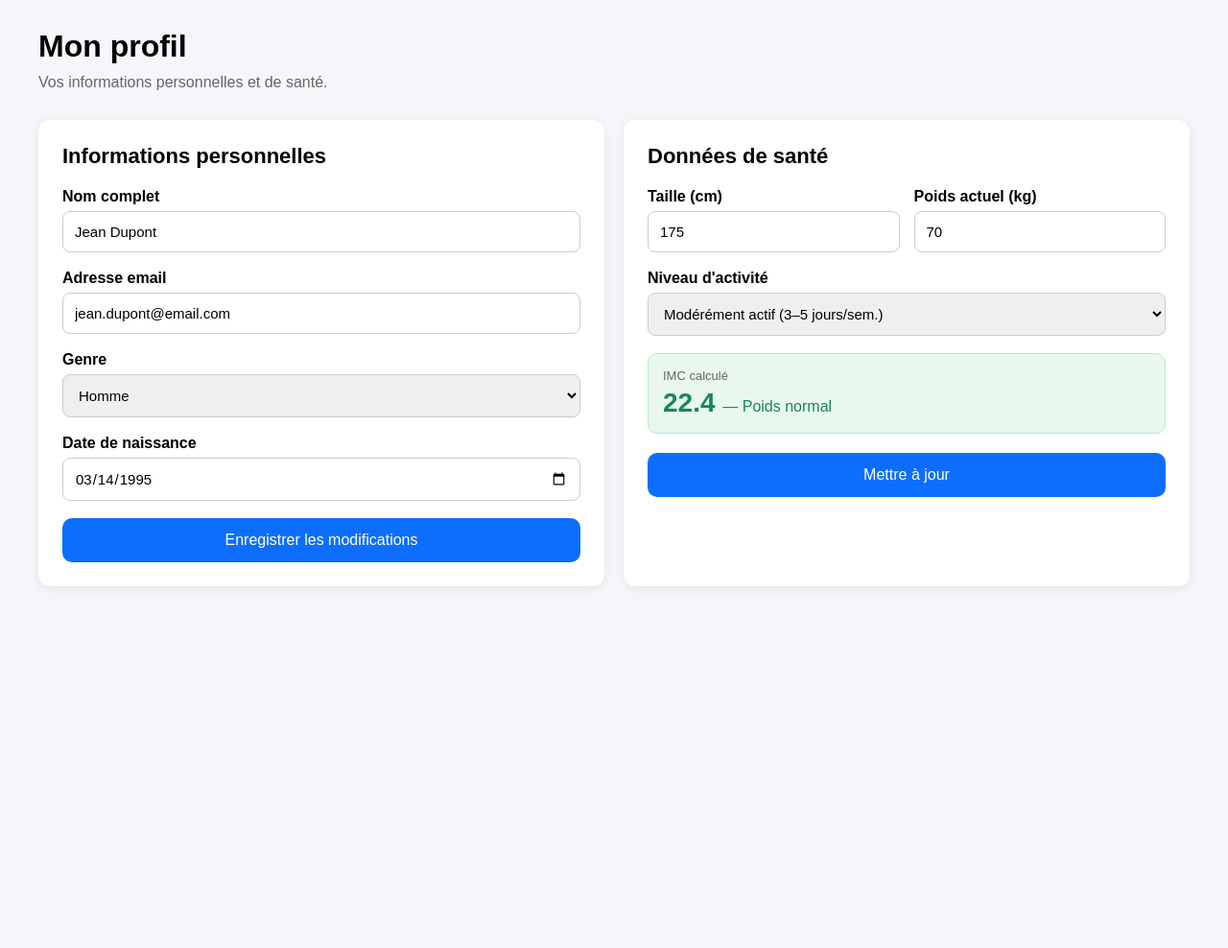
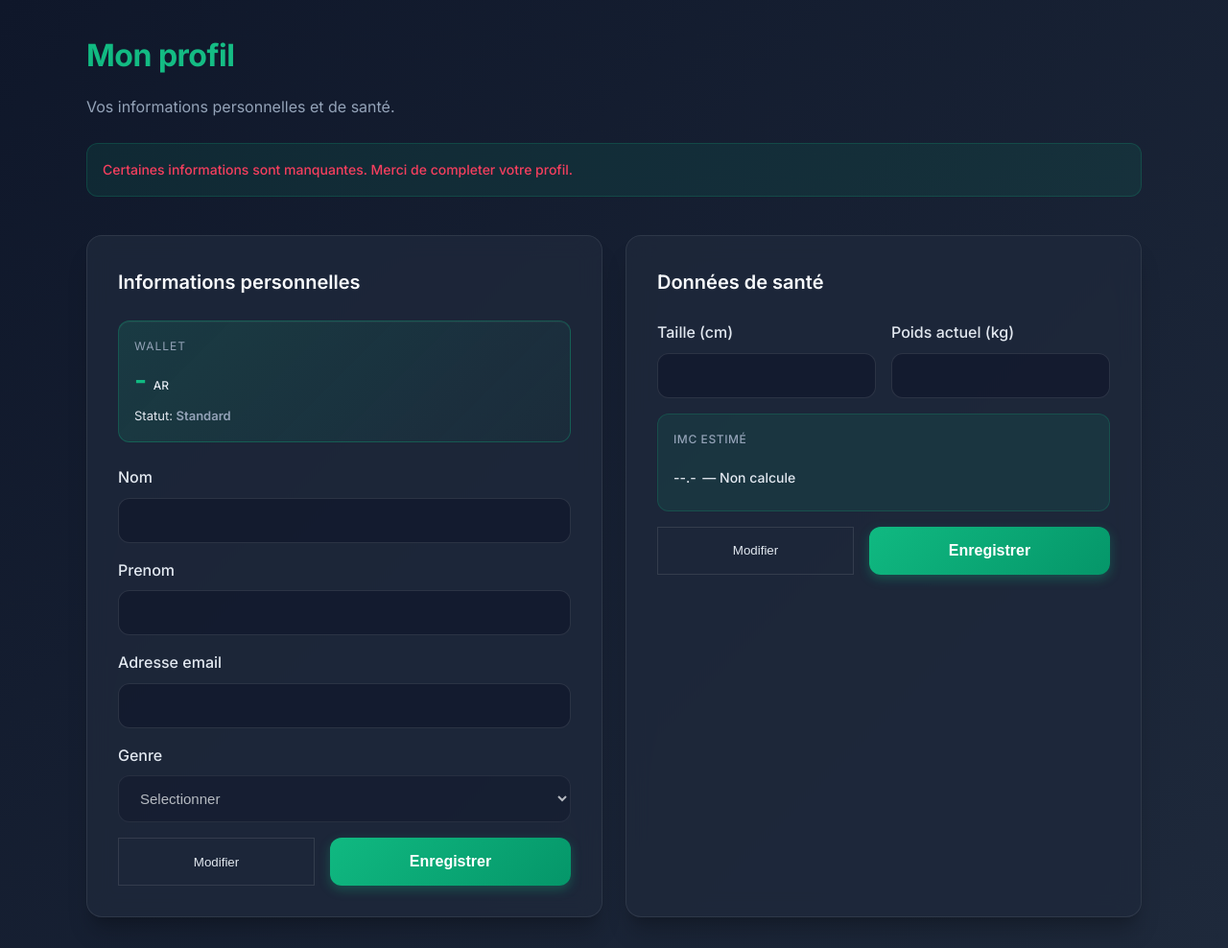
Before and after one commit to 5teeve/BodyMetric, a CodeIgniter 4 app: the page made by app/Views/profil/profil.php in a window 1280 px wide. Shown: the whole page at 96% size. Before the commit the page ends 586 px from the top, so only its background shows below. Run offline with PHP 8.4 and a stand-in for CodeIgniter, Linux system fonts and the light colour scheme; the template is opened without the code that fills it, so the values that code supplies are empty; some libraries are stand-ins or nearby versions.

Commit message:
add full profil

```diff
--- a/app/Config/Routes.php
+++ b/app/Config/Routes.php
@@ -12,3 +12,7 @@ $routes->post('/inscription/step1', 'AuthController::handleStep1');
 $routes->get('/inscription/step2', 'AuthController::showStep2');
 $routes->post('/inscription/step2', 'AuthController::handleStep2');
 $routes->get('/ajax/calculate-imc', 'AuthController::calculateImcAjax');
+
+$routes->get('/profil', 'ProfilController::index');
+$routes->post('/profil/perso-ajax', 'ProfilController::updatePersonal');
+$routes->post('/profil/sante-ajax', 'ProfilController::updateHealth');
--- a/app/Views/inscription/register_step1.php
+++ b/app/Views/inscription/register_step1.php
@@ -52,7 +52,7 @@
                     <label>Genre</label>
                     <div class="radio-group">
                         <?php $genre = old('genre', $registration['genre'] ?? ''); ?>
-                        <label class="radio-item"><input type="radio" name="genre" value="H" <?= $genre === 'H' ? 'checked' : '' ?> required> Homme</label>
+                        <label class="radio-item"><input type="radio" name="genre" value="M" <?= $genre === 'M' ? 'checked' : '' ?> required> Homme</label>
                         <label class="radio-item"><input type="radio" name="genre" value="F" <?= $genre === 'F' ? 'checked' : '' ?>> Femme</label>
                     </div>
                     <?php if (isset($errors['genre'])): ?>
--- a/app/Views/profil/profil.php
+++ b/app/Views/profil/profil.php
@@ -10,12 +10,39 @@
 
 <body>
 
+    <?php
+    $nom = $user['nom'] ?? '';
+    $prenom = $user['prenom'] ?? '';
+    $email = $user['email'] ?? '';
+    $genre = $user['genre'] ?? '';
+    $taille = $user['taille'] ?? '';
+    $poids = $user['poids'] ?? '';
+    $wallet = $user['wallet'] ?? null;
+    $isGold = $user['is_gold'] ?? null;
+    $imc = $user['imc'] ?? null;
+    $imcLabel = $imcLabel ?? 'Non calcule';
+
+    $missingPersonal = empty($nom) || empty($prenom) || empty($email) || empty($genre);
+    $missingHealth = empty($taille) || empty($poids);
+
+    $personalDisabled = 'disabled';
+    $healthDisabled = 'disabled';
+    ?>
+
     <div class="page">
 
         <div class="page-title">Mon profil</div>
         <div class="page-sub">
             Vos informations personnelles et de santé.
         </div>
+
+        <?php if ($missingPersonal || $missingHealth): ?>
+            <div class="alert alert-danger">
+                Certaines informations sont manquantes. Merci de completer votre profil.
+            </div>
+        <?php endif; ?>
+
+        <div id="profileAlert" class="alert" hidden></div>
 
         <div class="row">
 
@@ -26,32 +53,50 @@
                         Informations personnelles
                     </div>
 
+                    <div class="wallet-card">
+                        <div class="wallet-title">Wallet</div>
+                        <div class="wallet-value">
+                            <?= esc(is_null($wallet) ? '-' : number_format((float) $wallet, 2, '.', ' ')) ?> <span>AR</span>
+                        </div>
+                        <div class="wallet-meta">
+                            Statut: <span class="<?= ($isGold === 1 || $isGold === '1') ? 'gold' : 'standard' ?>">
+                                <?= ($isGold === 1 || $isGold === '1') ? 'Gold' : 'Standard' ?>
+                            </span>
+                        </div>
+                    </div>
+
+                    <form method="post" action="<?= base_url('profil/perso-ajax') ?>" data-ajax="profile" data-section="personal">
+                        <?= csrf_field() ?>
+
                         <div class="field">
-                        <label>Nom complet</label>
-                        <input type="text" value="Jean Dupont">
+                            <label>Nom</label>
+                            <input type="text" name="nom" class="input-field js-editable" value="<?= esc($nom) ?>" <?= $personalDisabled ?>>
+                        </div>
+
+                        <div class="field">
+                            <label>Prenom</label>
+                            <input type="text" name="prenom" class="input-field js-editable" value="<?= esc($prenom) ?>" <?= $personalDisabled ?>>
                         </div>
 
                         <div class="field">
                             <label>Adresse email</label>
-                        <input type="email" value="jean.dupont@email.com">
+                            <input type="email" name="email" class="input-field js-editable" value="<?= esc($email) ?>" <?= $personalDisabled ?>>
                         </div>
 
                         <div class="field">
                             <label>Genre</label>
-                        <select>
-                            <option selected>Homme</option>
-                            <option>Femme</option>
+                            <select name="genre" class="js-editable" <?= $personalDisabled ?>>
+                                <option value="" <?= ($genre === '') ? 'selected' : '' ?> disabled>Selectionner</option>
+                                <option value="M" <?= ($genre === 'M') ? 'selected' : '' ?>>Homme</option>
+                                <option value="F" <?= ($genre === 'F') ? 'selected' : '' ?>>Femme</option>
                             </select>
                         </div>
 
-                    <div class="field">
-                        <label>Date de naissance</label>
-                        <input type="date" value="1995-03-14">
+                        <div class="action-row">
+                            <button class="btn-secondary js-edit-btn" type="button">Modifier</button>
+                            <button class="btn-main js-submit" type="submit" <?= $personalDisabled ?>>Enregistrer</button>
                         </div>
-
-                    <button class="btn-main">
-                        Enregistrer les modifications
-                    </button>
+                    </form>
 
                 </div>
             </div>
@@ -63,44 +108,40 @@
                         Données de santé
                     </div>
 
+                    <form id="form2" method="post" action="<?= base_url('profil/sante-ajax') ?>" data-ajax="profile" data-section="health">
+                        <?= csrf_field() ?>
+
                         <div class="row2">
 
                             <div class="field">
                                 <label>Taille (cm)</label>
-                            <input type="number" value="175">
+                                <input type="number" name="taille" class="input-field js-editable" value="<?= esc($taille) ?>" <?= $healthDisabled ?>>
                             </div>
 
                             <div class="field">
                                 <label>Poids actuel (kg)</label>
-                            <input type="number" value="70">
+                                <input type="number" name="poids" class="input-field js-editable" value="<?= esc($poids) ?>" <?= $healthDisabled ?>>
                             </div>
 
                         </div>
 
-                    <div class="field">
-                        <label>Niveau d'activité</label>
-                        <select>
-                            <option>
-                                Modérément actif (3–5 jours/sem.)
-                            </option>
-                        </select>
-                    </div>
-
                         <div class="alert">
 
-                        <div class="small">
+                            <div class="small bmi-label">
                                 IMC calculé
                             </div>
 
                             <div class="imc">
-                            22.4 <span>— Poids normal</span>
+                                <span id="bmiValue"><?= esc($imc ?? '-') ?></span> <span id="bmiLabelText">— <?= esc($imcLabel) ?></span>
                             </div>
 
                         </div>
 
-                    <button class="btn-main">
-                        Mettre à jour
-                    </button>
+                        <div class="action-row">
+                            <button class="btn-secondary js-edit-btn" type="button">Modifier</button>
+                            <button class="btn-main js-submit" type="submit" <?= $healthDisabled ?>>Enregistrer</button>
+                        </div>
+                    </form>
 
                 </div>
             </div>
@@ -111,4 +152,7 @@
 
 </body>
 
+<script src="<?= base_url('js/register_step2.js') ?>"></script>
+<script src="<?= base_url('js/profil.js') ?>"></script>
+
 </html>
--- a/public/css/profil.css
+++ b/public/css/profil.css
@@ -1,127 +1,204 @@
-* {
-  margin: 0;
-  padding: 0;
-  box-sizing: border-box;
-  font-family: Arial, sans-serif;
-}
+@import url('register_step1.css');
 
 body {
-  background: #f4f6f9;
-  padding: 30px;
+  justify-content: flex-start;
+  align-items: stretch;
+  padding: var(--spacing-xl);
 }
 
 .page {
-  max-width: 1200px;
-  margin: auto;
+  width: 100%;
+  max-width: 1100px;
+  margin: 0 auto;
+  display: flex;
+  flex-direction: column;
+  gap: var(--spacing-lg);
 }
 
 .page-title {
   font-size: 32px;
-  font-weight: bold;
-  margin-bottom: 10px;
+  font-weight: 700;
+  letter-spacing: -0.5px;
+  background: linear-gradient(135deg, var(--primary) 0%, #34d399 100%);
+  -webkit-background-clip: text;
+  -webkit-text-fill-color: transparent;
+  background-clip: text;
 }
 
 .page-sub {
-  color: #666;
-  margin-bottom: 30px;
+  color: var(--text-muted);
+  margin-top: -8px;
 }
 
 .row {
-  display: flex;
-  gap: 20px;
-  flex-wrap: wrap;
+  display: grid;
+  grid-template-columns: repeat(auto-fit, minmax(320px, 1fr));
+  gap: var(--spacing-lg);
 }
 
 .col {
-  flex: 1;
-  min-width: 320px;
+  min-width: 0;
 }
 
 .card {
-  background: white;
-  border-radius: 12px;
-  padding: 25px;
-  box-shadow: 0 2px 10px rgba(0, 0, 0, 0.08);
   height: 100%;
 }
 
 .card-title {
-  font-size: 22px;
-  font-weight: bold;
-  margin-bottom: 20px;
+  font-size: 20px;
+  font-weight: 600;
+  margin-bottom: var(--spacing-lg);
+  color: var(--text);
+}
+
+.wallet-card {
+  background: linear-gradient(135deg, rgba(16, 185, 129, 0.15), rgba(16, 185, 129, 0.04));
+  border: 1px solid rgba(16, 185, 129, 0.3);
+  border-radius: var(--radius-md);
+  padding: var(--spacing-md);
+  margin-bottom: var(--spacing-lg);
+  box-shadow: inset 0 1px 1px rgba(255, 255, 255, 0.06);
+}
+
+.wallet-title {
+  font-size: 12px;
+  text-transform: uppercase;
+  letter-spacing: 1px;
+  color: var(--text-muted);
+  margin-bottom: var(--spacing-xs);
+}
+
+.wallet-value {
+  font-size: 28px;
+  font-weight: 700;
+  color: var(--primary);
+}
+
+.wallet-value span {
+  font-size: 12px;
+  color: var(--text-secondary);
+  font-weight: 500;
+}
+
+.wallet-meta {
+  margin-top: var(--spacing-xs);
+  font-size: 13px;
+  color: var(--text-secondary);
+}
+
+.wallet-meta .gold {
+  color: #fbbf24;
+  font-weight: 600;
+}
+
+.wallet-meta .standard {
+  color: var(--text-muted);
+  font-weight: 600;
 }
 
 .field {
-  margin-bottom: 18px;
+  margin-bottom: var(--spacing-md);
 }
 
 .field label {
   display: block;
-  margin-bottom: 6px;
-  font-weight: 600;
+  margin-bottom: var(--spacing-sm);
+  font-weight: 500;
+  color: var(--text-secondary);
 }
 
 .field input,
 .field select {
   width: 100%;
-  padding: 12px;
-  border: 1px solid #ccc;
-  border-radius: 8px;
+  padding: 14px 18px;
+  background: var(--input-bg);
+  border: 1px solid var(--input-border);
+  border-radius: var(--radius-md);
+  color: var(--text);
   font-size: 15px;
+  outline: none;
+  transition: all var(--transition-base);
+}
+
+.field input:focus,
+.field select:focus {
+  border-color: var(--input-border-focus);
+  box-shadow: 0 0 0 3px var(--primary-glow);
 }
 
 .row2 {
-  display: flex;
-  gap: 15px;
-}
-
-.row2 .field {
-  flex: 1;
+  display: grid;
+  grid-template-columns: repeat(auto-fit, minmax(160px, 1fr));
+  gap: var(--spacing-md);
 }
 
 .alert {
-  background: #e8f8ee;
-  border: 1px solid #b7ebc6;
-  border-radius: 10px;
-  padding: 15px;
-  margin-bottom: 20px;
+  background: rgba(16, 185, 129, 0.1);
+  border: 1px solid rgba(16, 185, 129, 0.2);
+  border-radius: var(--radius-md);
+  padding: var(--spacing-md);
+  margin-bottom: var(--spacing-md);
 }
 
 .small {
-  font-size: 13px;
-  color: #666;
+  font-size: 12px;
+  color: var(--text-muted);
+  text-transform: uppercase;
+  letter-spacing: 0.6px;
 }
 
 .imc {
   font-size: 28px;
-  font-weight: bold;
-  color: #198754;
-  margin-top: 5px;
+  font-weight: 700;
+  color: var(--primary);
+  margin-top: var(--spacing-xs);
 }
 
 .imc span {
-  font-size: 16px;
-  font-weight: normal;
+  font-size: 14px;
+  font-weight: 500;
+  color: var(--text-secondary);
 }
 
 .btn-main {
   width: 100%;
-  padding: 14px;
+  padding: 16px 24px;
+  background: linear-gradient(135deg, var(--primary) 0%, var(--primary-hover) 100%);
   border: none;
-  border-radius: 10px;
-  background: #0d6efd;
+  border-radius: var(--radius-md);
   color: white;
   font-size: 16px;
+  font-weight: 600;
   cursor: pointer;
-  transition: 0.3s;
+  transition: all var(--transition-base);
+  box-shadow: 0 4px 12px rgba(16, 185, 129, 0.3);
 }
 
 .btn-main:hover {
-  background: #0b5ed7;
+  transform: translateY(-1px);
+  box-shadow: 0 6px 20px rgba(16, 185, 129, 0.4);
+}
+
+.btn-main:active {
+  transform: translateY(0);
+}
+
+.action-row {
+  display: flex;
+  gap: var(--spacing-md);
+}
+
+.action-row .btn-main,
+.action-row .btn-secondary {
+  flex: 1;
 }
 
 @media (max-width: 768px) {
-  .row2 {
-    flex-direction: column;
+  body {
+    padding: var(--spacing-lg);
+  }
+
+  .page-title {
+    font-size: 26px;
   }
 }
--- /dev/null
+++ b/public/js/profil.js
@@ -0,0 +1,152 @@
+document.addEventListener("DOMContentLoaded", () => {
+  const alertBox = document.getElementById("profileAlert");
+
+  function showAlert(message, type) {
+    if (!alertBox) return;
+    alertBox.textContent = message;
+    alertBox.classList.remove("alert-success", "alert-danger");
+    alertBox.classList.add(
+      type === "success" ? "alert-success" : "alert-danger",
+    );
+    alertBox.hidden = false;
+  }
+
+  function clearFieldErrors(form) {
+    form.querySelectorAll(".field-error").forEach((el) => el.remove());
+    form
+      .querySelectorAll(".error")
+      .forEach((el) => el.classList.remove("error"));
+  }
+
+  function applyFieldErrors(form, errors) {
+    Object.entries(errors).forEach(([name, message]) => {
+      const input = form.querySelector(`[name="${name}"]`);
+      if (!input) return;
+      input.classList.add("error");
+
+      const container = input.closest(".field");
+      if (!container) return;
+
+      const errorDiv = document.createElement("div");
+      errorDiv.className = "field-error";
+      errorDiv.textContent = message;
+      container.appendChild(errorDiv);
+    });
+  }
+
+  function validatePersonal(form) {
+    const errors = {};
+    const nom = form.querySelector('[name="nom"]');
+    const prenom = form.querySelector('[name="prenom"]');
+    const email = form.querySelector('[name="email"]');
+    const genre = form.querySelector('[name="genre"]');
+
+    if (!nom || !nom.value.trim()) errors.nom = "Le nom est requis";
+    if (!prenom || !prenom.value.trim()) errors.prenom = "Le prenom est requis";
+    if (!email || !email.value.trim()) {
+      errors.email = "L'email est requis";
+    } else if (!/^[^\s@]+@[^\s@]+\.[^\s@]+$/.test(email.value.trim())) {
+      errors.email = "Email invalide";
+    }
+    if (!genre || !genre.value) errors.genre = "Le genre est requis";
+
+    return errors;
+  }
+
+  function validateHealth(form) {
+    const errors = {};
+    const taille = form.querySelector('[name="taille"]');
+    const poids = form.querySelector('[name="poids"]');
+    const tailleVal = taille ? parseFloat(taille.value) : NaN;
+    const poidsVal = poids ? parseFloat(poids.value) : NaN;
+
+    if (!taille || isNaN(tailleVal)) errors.taille = "La taille est requise";
+    if (!poids || isNaN(poidsVal)) errors.poids = "Le poids est requis";
+
+    return errors;
+  }
+
+  function setFormEditable(form, isEditable) {
+    form.querySelectorAll(".js-editable").forEach((input) => {
+      input.disabled = !isEditable;
+    });
+
+    const submit = form.querySelector(".js-submit");
+    if (submit) submit.disabled = !isEditable;
+
+    const editBtn = form.querySelector(".js-edit-btn");
+    if (editBtn) editBtn.disabled = isEditable;
+  }
+
+  document.querySelectorAll(".js-edit-btn").forEach((btn) => {
+    btn.addEventListener("click", () => {
+      const form = btn.closest("form");
+      if (!form) return;
+      setFormEditable(form, true);
+    });
+  });
+
+  document.querySelectorAll('form[data-ajax="profile"]').forEach((form) => {
+    form.addEventListener("submit", (event) => {
+      event.preventDefault();
+
+      clearFieldErrors(form);
+
+      const section = form.getAttribute("data-section");
+      const localErrors =
+        section === "health" ? validateHealth(form) : validatePersonal(form);
+      if (Object.keys(localErrors).length > 0) {
+        applyFieldErrors(form, localErrors);
+        showAlert("Veuillez corriger les erreurs du formulaire.", "error");
+        return;
+      }
+
+      const endpoint = form.getAttribute("action");
+      const formData = new FormData(form);
+
+      const xhr = new XMLHttpRequest();
+      xhr.open("POST", endpoint, true);
+      xhr.setRequestHeader("X-Requested-With", "XMLHttpRequest");
+
+      xhr.onload = () => {
+        let payload = null;
+
+        try {
+          payload = JSON.parse(xhr.responseText);
+        } catch (e) {
+          showAlert("Reponse invalide du serveur.", "error");
+          return;
+        }
+
+        if (xhr.status < 200 || xhr.status >= 300 || !payload.success) {
+          if (payload && payload.errors) {
+            applyFieldErrors(form, payload.errors);
+          }
+          showAlert(
+            payload && payload.message
+              ? payload.message
+              : "Une erreur est survenue.",
+            "error",
+          );
+          return;
+        }
+
+        showAlert(payload.message || "Mise a jour reussie.", "success");
+        setFormEditable(form, false);
+
+        if (payload.imc && payload.imcLabel) {
+          const bmiValue = document.getElementById("bmiValue");
+          const bmiLabel = document.getElementById("bmiLabelText");
+          if (bmiValue) bmiValue.textContent = Number(payload.imc).toFixed(1);
+          if (bmiLabel) bmiLabel.textContent = `— ${payload.imcLabel}`;
+        }
+      };
+
+      xhr.onerror = () => {
+        showAlert("Erreur reseau. Veuillez reessayer.", "error");
+      };
+
+      xhr.send(formData);
+    });
+  });
+});
--- a/public/js/register_step2.js
+++ b/public/js/register_step2.js
@@ -20,12 +20,14 @@ document.addEventListener('DOMContentLoaded', function() {
 
     const tailleInput = form.taille;
     const poidsInput = form.poids;
-    const mdpInput = form.mdp;
+    const mdpInput = form.mdp || null;
     const bmiValue = document.getElementById('bmiValue');
     const bmiIndicator = document.getElementById('bmiIndicator');
     const bmiIndicatorDot = document.getElementById('bmiIndicatorDot');
     const bmiCategory = document.getElementById('bmiCategory');
     const bmiLabel = document.querySelector('.bmi-label');
+
+    if (!tailleInput || !poidsInput || !bmiValue) return;
 
     let debounceTimer;
     const DEBOUNCE_DELAY = 300; // ms
@@ -42,8 +44,10 @@ document.addEventListener('DOMContentLoaded', function() {
 
         if (taille <= 0 || poids <= 0 || isNaN(taille) || isNaN(poids)) {
             bmiValue.textContent = '--.-';
+            if (bmiIndicator) {
                 bmiIndicator.style.left = '0%';
                 bmiIndicator.style.borderColor = '';
+            }
             if (bmiIndicatorDot) bmiIndicatorDot.style.background = '';
             if (bmiCategory) bmiCategory.style.display = 'none';
             if (bmiLabel) bmiLabel.textContent = 'IMC Estimé';
@@ -134,8 +138,10 @@ document.addEventListener('DOMContentLoaded', function() {
             position = Math.min(75 + ((imc - 30) / 10) * 25, 100);
         }
 
+        if (bmiIndicator) {
             bmiIndicator.style.left = position + '%';
             bmiIndicator.style.borderColor = gaugeColor;
+        }
 
         // Update dot color
         if (bmiIndicatorDot) {
@@ -143,12 +149,16 @@ document.addEventListener('DOMContentLoaded', function() {
         }
 
         // Update value color
+        if (bmiValue) {
             bmiValue.style.color = gaugeColor;
             bmiValue.style.textShadow = `0 0 20px ${gaugeColor}40`;
+        }
 
         // Animation pulse
+        if (bmiValue) {
             bmiValue.classList.add('updating');
             setTimeout(() => bmiValue.classList.remove('updating'), 300);
+        }
     }
 
     function updateBmiCategory(label, color, bgColor) {
@@ -198,8 +208,11 @@ document.addEventListener('DOMContentLoaded', function() {
                 { test: v => v >= 20, msg: 'Le poids doit être supérieur à 20 kg' },
                 { test: v => v <= 300, msg: 'Le poids doit être inférieur à 300 kg' }
             ]
-        },
-        mdp: {
+        }
+    };
+
+    if (mdpInput) {
+        fields.mdp = {
             el: mdpInput,
             rules: [
                 { test: v => v.length >= 8, msg: 'Le mot de passe doit avoir au moins 8 caractères' },
@@ -207,8 +220,8 @@ document.addEventListener('DOMContentLoaded', function() {
                 { test: v => /[A-Z]/.test(v), msg: 'Le mot de passe doit contenir une majuscule' },
                 { test: v => /\d/.test(v), msg: 'Le mot de passe doit contenir un chiffre' }
             ]
+        };
     }
-    };
 
     function validateField(name) {
         const field = fields[name];
```
Also changed, not shown: app/Controllers/AuthController.php (+8 -21 lines), app/Controllers/ProfilController.php (+95 -32 lines), app/Models/User.php (+43 -1 lines), app/Models/ProfilModels.php (deleted), 3 other files. Lines whose indentation alone changed are shown as unchanged.
